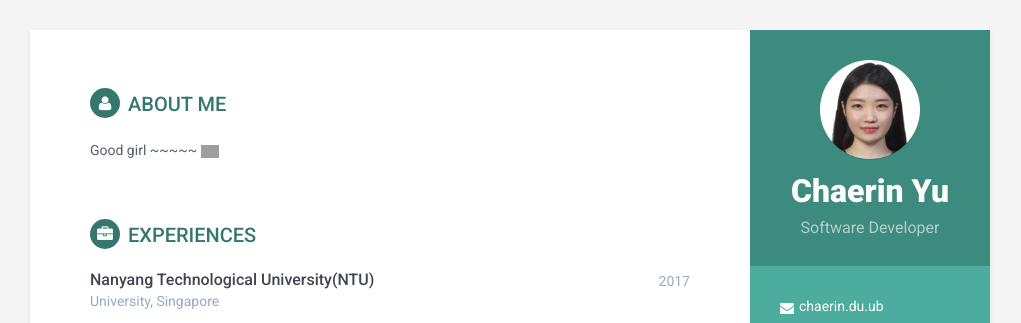
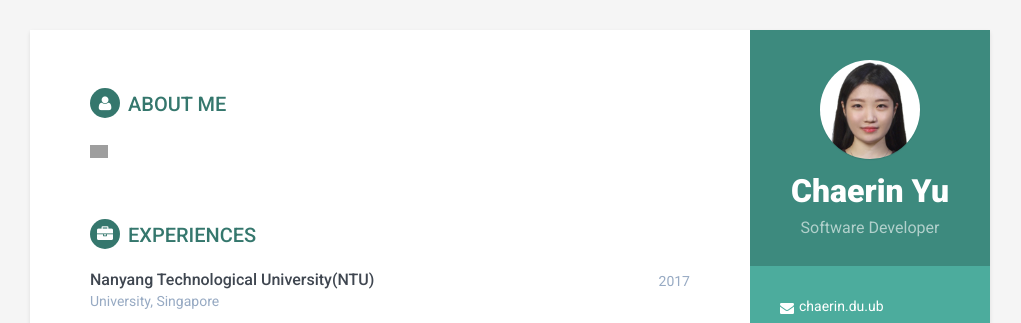
Before and after one commit to ChaerinYu/ChaerinYu.github.io, a Jekyll site: the page built from index.html, in a window 1280 px wide. Shown: the top 323 px of the page, without its empty margins (130-1151 px from the left). Built offline with Jekyll 4.4.1, drawn with Linux system fonts in a browser that asks for light colours; grey boxes are pictures that could not be loaded.

Commit message:
Update career-profile.html

```diff
--- a/_includes/career-profile.html
+++ b/_includes/career-profile.html
@@ -1,6 +1,6 @@
 <section class="section summary-section">
 <h2 class="section-title"><i class="fa fa-user"></i>About Me</h2>
 <div class="summary">
-    <p>Good girl ~~~~~ <img src="{{site.baseurl}}/assets/images/sparkling_heart.png" width="18"/></p>
+    <p><img src="{{site.baseurl}}/assets/images/sparkling_heart.png" width="18"/></p>
 </div><!--//summary-->
 </section><!--//section-->
```
